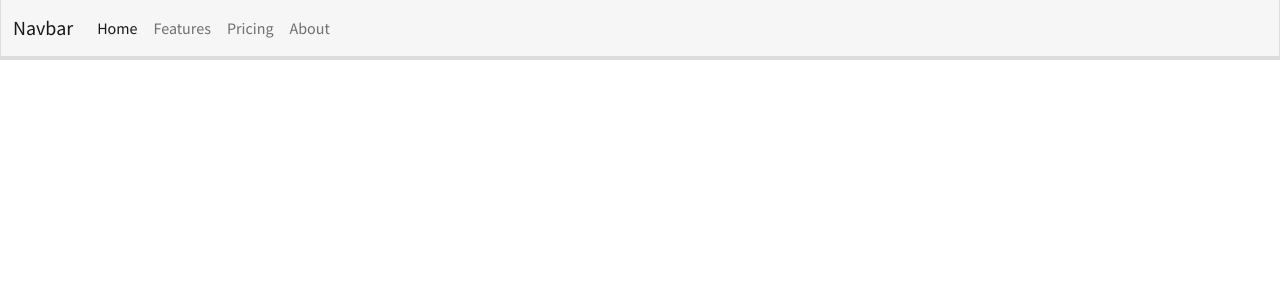
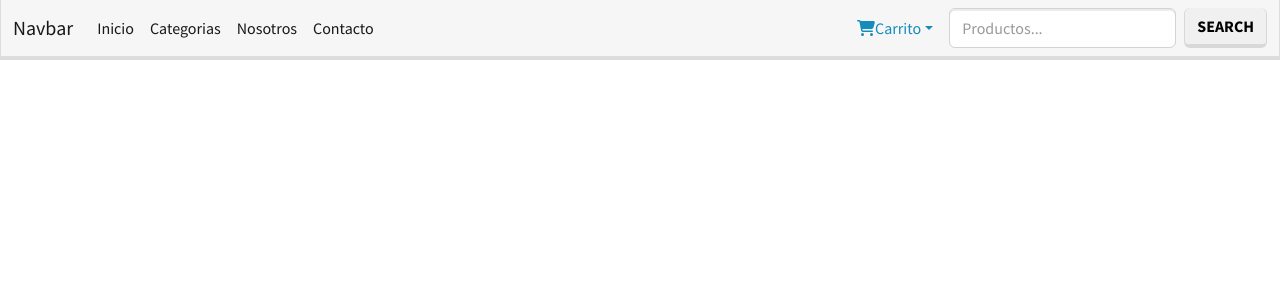
Before and after one commit to estebanperren/prueba, a React (Create React App) app: page / in a window 1280 px wide. Shown: the top 300 px of the page. Built offline with nearby package versions, Linux system fonts and the light colour scheme.

Commit message:
Desafío: Crea tu landing

```diff
--- a/package.json
+++ b/package.json
@@ -3,6 +3,10 @@
   "version": "0.1.0",
   "private": true,
   "dependencies": {
+    "@fortawesome/fontawesome-svg-core": "^6.1.2",
+    "@fortawesome/free-regular-svg-icons": "^6.1.2",
+    "@fortawesome/free-solid-svg-icons": "^6.1.2",
+    "@fortawesome/react-fontawesome": "^0.2.0",
     "@testing-library/jest-dom": "^5.16.5",
     "@testing-library/react": "^13.3.0",
     "@testing-library/user-event": "^13.5.0",
--- a/src/components/App.jsx
+++ b/src/components/App.jsx
@@ -1,52 +1,10 @@
 import "./App.css";
-
+import Navbar from "./navbar/Navbar";
 function App() {
   return (
-    <div id="" className="">
-      <nav className="navbar navbar-expand-lg navbar-light bg-light">
-        <div className="container-fluid">
-          <a className="navbar-brand" href="#">
-            Navbar
-          </a>
-          <button
-            className="navbar-toggler"
-            type="button"
-            data-bs-toggle="collapse"
-            data-bs-target="#navbarColor03"
-            aria-controls="navbarColor03"
-            aria-expanded="false"
-            aria-label="Toggle navigation"
-          >
-            <span className="navbar-toggler-icon" />
-          </button>
-          <div className="collapse navbar-collapse" id="navbarColor03">
-            <ul className="navbar-nav me-auto">
-              <li className="nav-item">
-                <a className="nav-link active" href="#">
-                  Home
-                  <span className="visually-hidden">(current)</span>
-                </a>
-              </li>
-              <li className="nav-item">
-                <a className="nav-link" href="#">
-                  Features
-                </a>
-              </li>
-              <li className="nav-item">
-                <a className="nav-link" href="#">
-                  Pricing
-                </a>
-              </li>
-              <li className="nav-item">
-                <a className="nav-link" href="#">
-                  About
-                </a>
-              </li>
-            </ul>
-          </div>
-        </div>
-      </nav>
-    </div>
+    <div>
+<Navbar />
+</div>
   );
 }
 
--- /dev/null
+++ b/src/components/cart/CartWidget.jsx
@@ -0,0 +1,33 @@
+import { FontAwesomeIcon } from "@fortawesome/react-fontawesome";
+import { faCartShopping } from "@fortawesome/free-solid-svg-icons";
+
+import React from "react";
+import ItemListContainer from "./ItemListContainer";
+
+
+const CartWidget = () => {
+  return (
+    <div>
+      <ul className="nav nav-pills">
+        <li className="nav-item dropdown">
+          <a
+            className="nav-link dropdown-toggle"
+            data-bs-toggle="dropdown"
+            href="#"
+            role="button"
+            aria-haspopup="true"
+            aria-expanded="false"
+          >
+            <FontAwesomeIcon icon={faCartShopping} />
+            Carrito
+          </a>
+          <div className="dropdown-menu" style={{}}>
+     <ItemListContainer/>
+          </div>
+        </li>
+      </ul>
+    </div>
+  );
+};
+
+export default CartWidget;
--- /dev/null
+++ b/src/components/cart/ItemListContainer.jsx
@@ -0,0 +1,24 @@
+import React from 'react';
+const articulos = [
+    { nombre: "pepino", cantidad: "3", img: "/images/pepino.png" },
+  ];
+const ItemListContainer = () => {
+    return (
+        <>
+                 <span>Articulos en el carrito:</span>
+            {articulos.map((articulo) => (
+              <>
+                <li class="list-group-item d-flex justify-content-between align-items-center">
+                  <img src={articulo.img} alt={articulo.nombre} width="25%" />
+                  {articulo.nombre}
+                  <span class="badge bg-primary rounded-pill">
+                    {articulo.cantidad}
+                  </span>
+                </li>
+              </>
+            ))}
+        </>
+    );
+}
+
+export default ItemListContainer;
--- /dev/null
+++ b/src/components/forms/Search.jsx
@@ -0,0 +1,15 @@
+import React from 'react';
+
+const Search = ({nombre}) => {
+    return (
+        <>
+         <form className="d-flex">
+  <input className="form-control me-sm-2" type="text" placeholder={nombre} />
+  <button className="btn btn-secondary my-2 my-sm-0" type="submit">Search</button>
+</form>
+
+        </>
+    );
+}
+
+export default Search;
--- /dev/null
+++ b/src/components/navbar/Logoandsanwitch.jsx
@@ -0,0 +1,24 @@
+import React from 'react';
+
+const Logoandsanwitch = () => {
+    return (
+        <>
+           <a className="navbar-brand" href="#">
+            Navbar
+          </a>
+          <button
+            className="navbar-toggler"
+            type="button"
+            data-bs-toggle="collapse"
+            data-bs-target="#navbarColor03"
+            aria-controls="navbarColor03"
+            aria-expanded="false"
+            aria-label="Toggle navigation"
+          >
+            <span className="navbar-toggler-icon" />
+          </button>
+        </>
+    );
+}
+
+export default Logoandsanwitch;
--- /dev/null
+++ b/src/components/navbar/Menu.jsx
@@ -0,0 +1,25 @@
+import React from 'react';
+
+const valores = [
+    { texto: "Inicio", href: "#" },
+    { texto: "Categorias", href: "#"},
+    { texto: "Nosotros", href: "#" },
+    { texto: "Contacto", href: "#" },
+]
+const Menu = () => {
+    return (
+        <>
+          <ul className="navbar-nav me-auto">
+            { valores.map( valor =>(
+                <li className="nav-item">
+                <a className="nav-link active" href={valor.href}>
+                {valor.texto}
+                </a>
+              </li>
+            ) ) }
+            </ul>
+        </>
+    );
+}
+
+export default Menu;
--- /dev/null
+++ b/src/components/navbar/Navbar.jsx
@@ -0,0 +1,26 @@
+import React from 'react';
+import CartWidget from '../cart/CartWidget.jsx';
+import Search from '../forms/Search.jsx';
+import Logoandsanwitch from './Logoandsanwitch.jsx';
+import Menu from './Menu.jsx';
+
+const Navbar = () => {
+    return (
+        <>
+      <nav className="navbar navbar-expand-lg navbar-light bg-light">
+        <div className="container-fluid">
+         <Logoandsanwitch />
+          <div className="collapse navbar-collapse" id="navbarColor03">
+           <Menu />
+           <CartWidget />
+
+           <Search nombre={"Productos..."} />
+
+          </div>
+        </div>
+      </nav>
+        </>
+    );
+}
+
+export default Navbar;
```
Also changed, not shown: public/images/pepino.png (added), 1 other file (tests, documents, lock files or other folders).
